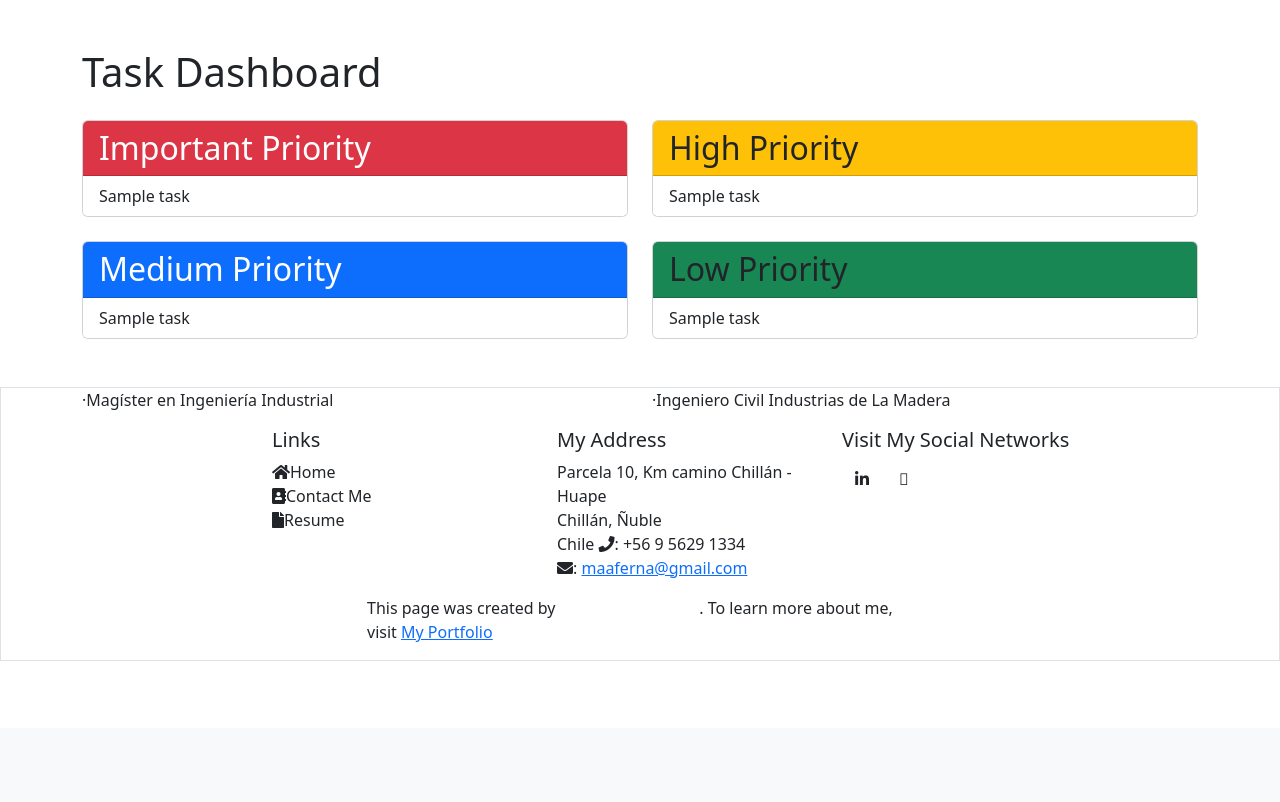
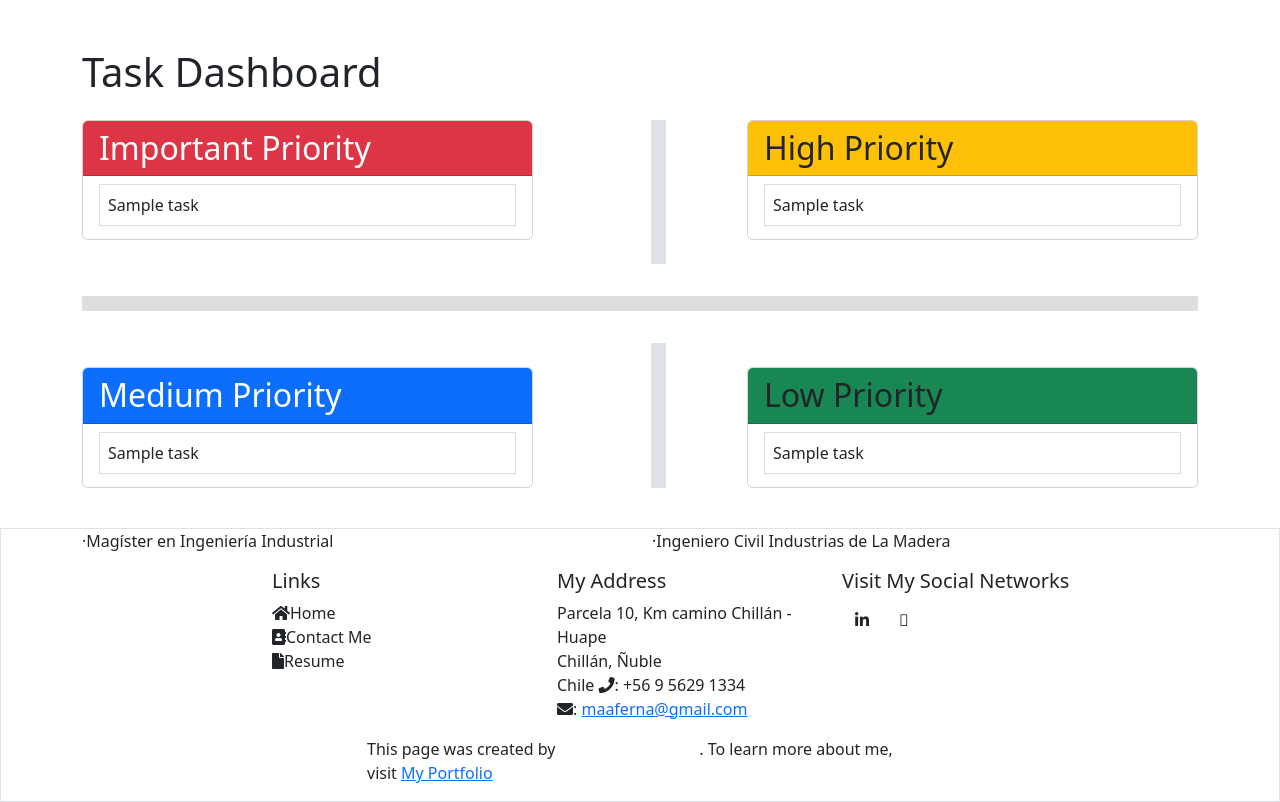
Before and after one commit to maaferna/todo_list_django, a Django app: template backend/templates/todo/dashboard.html in a window 1280 px wide. Shown: the part 72-874 px from the top of the page. Before the commit the page ends 733 px from the top, so only its background shows below. Run offline with Django 4.2, Linux system fonts and the light colour scheme; the template is opened without the code that fills it: values that come from a table or form of the project are taken from there, others are empty; tables that the repository leaves empty hold one stand-in row (values such as "Sample post"); some libraries are stand-ins or nearby versions.

Commit message:
It was created the dashboard styling to render the tasks by priority

```diff
--- a/backend/static/css/styles.css
+++ b/backend/static/css/styles.css
@@ -22,3 +22,47 @@
     height: 4rem; /* set a fixed max-height for the task.description element */
     overflow-y: auto; /* enable scrolling when the content exceeds the max-height */
 }
+
+.task-title {
+    cursor: pointer;
+    border: 1px solid #ddd; /* Add border to task title */
+    padding: 8px;
+    margin-bottom: 5px;
+}
+
+.task-title:hover {
+    background-color: #f5f5f5; /* Change background color on hover */
+}
+
+.task-details {
+    background-color: #fff;
+    border: 1px solid #ddd;
+    padding: 15px;
+    margin-top: 5px;
+    border-radius: 5px; /* Add border-radius to task details */
+    box-shadow: 0 0 10px rgba(0, 0, 0, 0.1); /* Add box-shadow for a subtle effect */
+}
+
+.description-text {
+    font-weight: bold;
+    color: #333; /* Change text color for better readability */
+}
+
+.my-8 {
+    margin-top: 32px; /* adjust this value as needed */
+    margin-bottom: 32px; /* adjust this value as needed */
+    border-top: 15px solid;
+    opacity: .15;
+   }
+
+
+
+ .vertical-separator {
+    height: 100%;
+    width: 15px;
+    background-color: #dee2e6;
+    left: 50%;
+    top: 200px;
+    bottom: 0;
+    margin-left: -1px;
+ }
--- a/backend/templates/todo/dashboard.html
+++ b/backend/templates/todo/dashboard.html
@@ -1,11 +1,11 @@
 {% extends 'base.html' %}
 
 {% block content %}
-  <div class="container mt-5">
+  <div class="container mt-5 pb-3">
     <h1 class="mb-4">Task Dashboard</h1>
 
     <div class="row">
-      <div class="col-md-6">
+      <div class="col-5">
         <div class="card mb-4">
           <div class="card-header bg-danger text-white">
             <h2 class="mb-0">Important Priority</h2>
@@ -14,17 +14,20 @@
             {% for task in important_priority_tasks %}
             <li class="list-group-item">
               <div class="task-title" data-task-id="{{ task.id }}">{{ task.title }}</div>
-                <div class="task-details" style="display: none; border-radius: 3px;">
+              <div class="task-details" style="display: none;">
                 <div class="container mt-4">
                   <div class="row">
                     <div class="col-6">
                       <p>Last Modified Date: {{ task.modified_at|date }}</p>
                     </div>
-                            <div class="col-6">
+                    <div class="col-1">
+                      <p>/</p>
+                    </div>
+                    <div class="col">
                       <p>Creation Date: {{ task.created_at|date }}</p>
                     </div>
                   </div>
-                      <p  class="description description-text">Description: {{ task.description }}</p>
+                  <p class="description description-text">Description: {{ task.description }}</p>
                   <blockquote>Effort: {{ task.effort }}</blockquote>
                 </div>
               </div>
@@ -33,42 +36,111 @@
           </ul>
         </div>
       </div>
+      <div class="col-1">
 
-      <div class="col-md-6">
+      </div>
+      <div class="col-1">
+        <div class="vertical-separator"></div> <!-- Vertical line -->
+      </div>
+      <div class="col-5">
         <div class="card mb-4">
           <div class="card-header bg-warning">
             <h2 class="mb-0">High Priority</h2>
           </div>
           <ul class="list-group list-group-flush">
             {% for task in high_priority_tasks %}
-              <li class="list-group-item">{{ task.title }}</li>
+            <li class="list-group-item">
+              <div class="task-title" data-task-id="{{ task.id }}">{{ task.title }}</div>
+              <div class="task-details" style="display: none;">
+                <div class="container mt-4">
+                  <div class="row">
+                    <div class="col-6">
+                      <p>Last Modified Date: {{ task.modified_at|date }}</p>
+                    </div>
+                    <div class="col-1">
+                      <p>/</p>
+                    </div>
+                    <div class="col">
+                      <p>Creation Date: {{ task.created_at|date }}</p>
+                    </div>
+                  </div>
+                  <p class="description description-text">Description: {{ task.description }}</p>
+                  <blockquote>Effort: {{ task.effort }}</blockquote>
+                </div>
+              </div>
+            </li>
             {% endfor %}
           </ul>
         </div>
       </div>
     </div>
+
+    <hr class="my-8">
     <div class="row">
-        <div class="col-md-6">
-          <div class="card mb-4">
+        <div class="col-5">
+          <div class="card mt-4">
             <div class="card-header bg-primary text-white">
               <h2 class="mb-0">Medium Priority</h2>
             </div>
             <ul class="list-group list-group-flush">
               {% for task in medium_priority_tasks %}
-                <li class="list-group-item">{{ task.title }}</li>
+              <li class="list-group-item">
+                  <div class="task-title" data-task-id="{{ task.id }}">{{ task.title }}</div>
+                  <div class="task-details" style="display: none;">
+                      <div class="container mt-4">
+                          <div class="row">
+                              <div class="col-6">
+                                  <p>Last Modified Date: {{ task.modified_at|date }}</p>
+                              </div>
+                              <div class="col-1">
+                                  <p>/</p>
+                              </div>
+                              <div class="col">
+                                  <p>Creation Date: {{ task.created_at|date }}</p>
+                              </div>
+                          </div>
+                          <p class="description description-text">Description: {{ task.description }}</p>
+                          <blockquote>Effort: {{ task.effort }}</blockquote>
+                      </div>
+                  </div>
+              </li>
               {% endfor %}
             </ul>
           </div>
         </div>
+        <div class="col-1">
 
-        <div class="col-md-6">
-          <div class="card mb-4">
+        </div>
+        <div class="col-1">
+          <div class="vertical-separator"></div> <!-- Vertical line -->
+        </div>
+        <div class="col-5"> <!-- Add border between columns -->
+          <div class="card mt-4">
             <div class="card-header bg-success">
               <h2 class="mb-0">Low Priority</h2>
             </div>
             <ul class="list-group list-group-flush">
               {% for task in low_priority_tasks %}
-                <li class="list-group-item">{{ task.title }}</li>
+              <li class="list-group-item">
+                  <div class="task-title" data-task-id="{{ task.id }}">{{ task.title }}</div>
+                  <div class="task-details" style="display: none;">
+                      <div class="container mt-4">
+                          <div class="row">
+                              <div class="col-6">
+                                  <p>Last Modified Date: {{ task.modified_at|date }}</p>
+                              </div>
+                              <div class="col-1">
+                                  <p>/</p>
+                              </div>
+                              <div class="col">
+                                  <p>Creation Date: {{ task.created_at|date }}</p>
+                              </div>
+                          </div>
+                          <p class="description description-text">Description: {{ task.description }}</p>
+                          <blockquote>Effort: {{ task.effort }}</blockquote>
+                      </div>
+                  </div>
+              </li>
               {% endfor %}
             </ul>
           </div>
```
Also changed, not shown: backend/todo_app/views.py (+4 -4 lines). Lines whose indentation alone changed are shown as unchanged.
